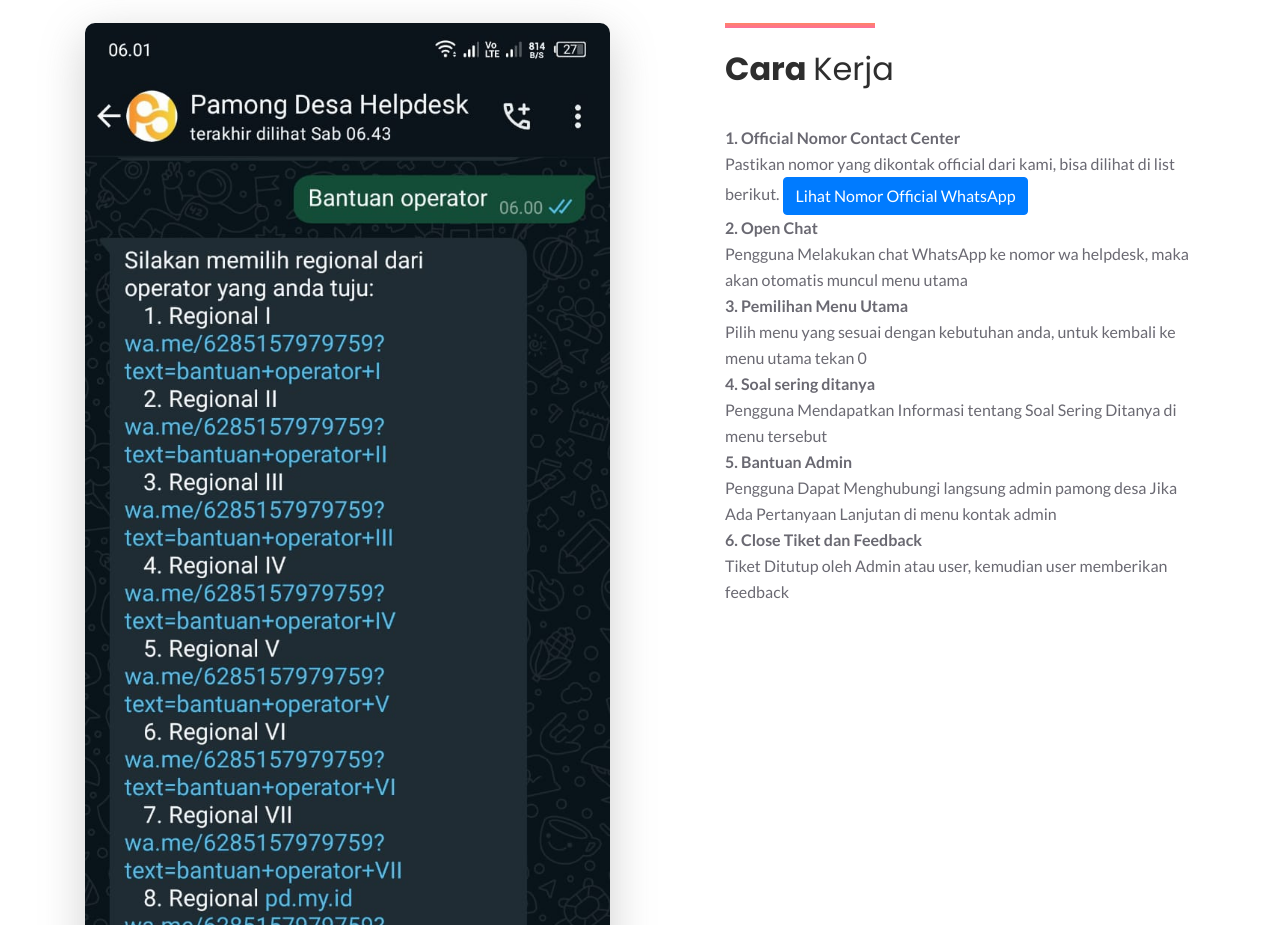
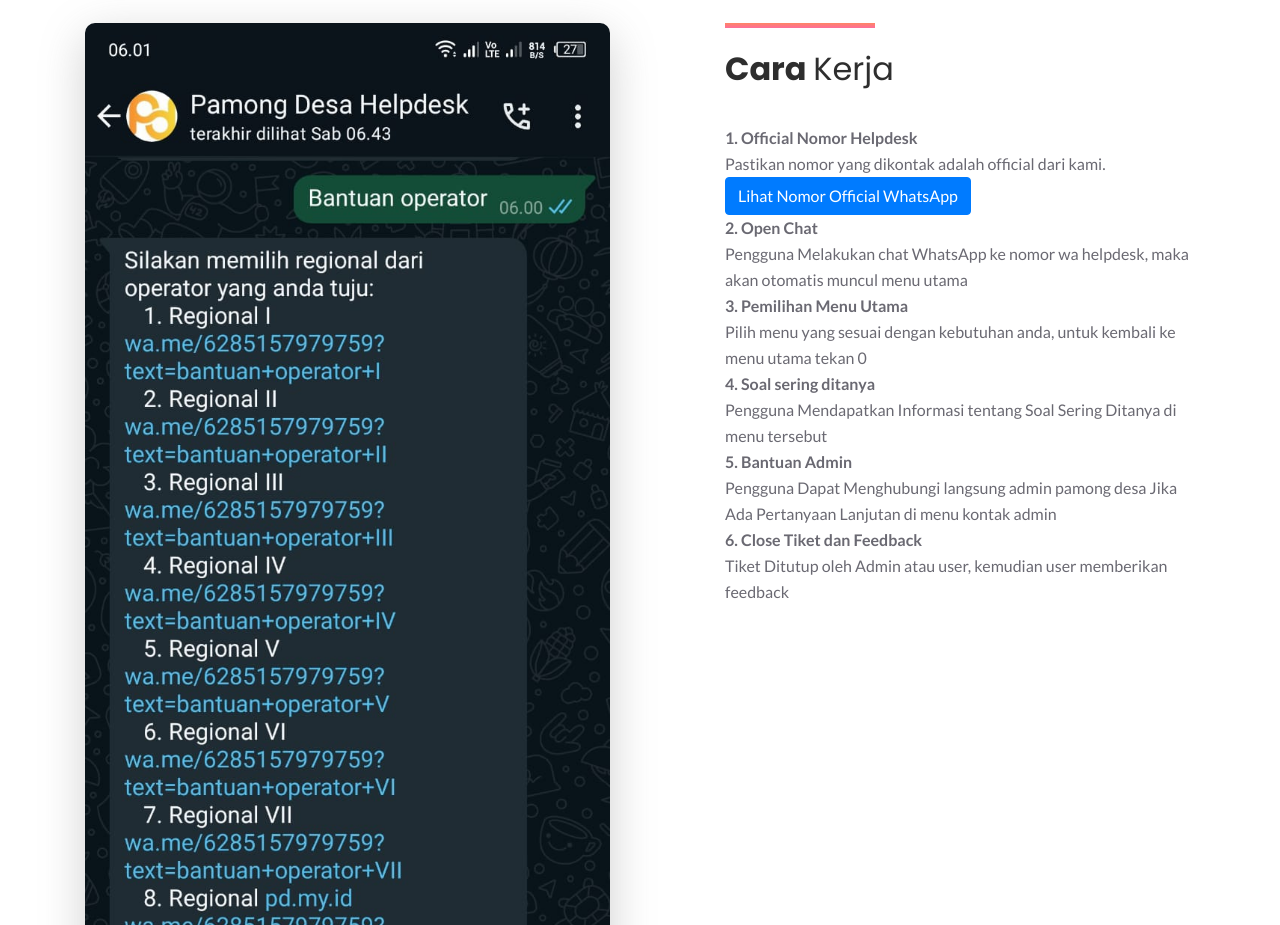
Before and after one commit to pamongdesakemendagri/pamongdesakemendagri.github.io, a plain HTML site: page index.html in a window 1280 px wide. Shown: the part 1960-2885 px from the top of the page. Drawn offline with Linux system fonts and the light colour scheme; files whose address does not match are found by name.

Commit message:
list nomor

```diff
--- a/index.html
+++ b/index.html
@@ -245,8 +245,8 @@
                                 <h3 class="title">Cara <span> Kerja</span></h3>
                             </div> <!-- section title -->
                             <p class="text">
-                                <strong>1. Official Nomor Contact Center</strong><br />
-                                Pastikan nomor yang dikontak official dari kami, bisa dilihat di list berikut.
+                                <strong>1. Official Nomor Helpdesk</strong><br />
+                                Pastikan nomor yang dikontak adalah official dari kami.<br />
                                 <button type="button" class="btn btn-primary" data-toggle="modal" data-target="#whatsappModal">
                                     Lihat Nomor Official WhatsApp
                                 </button>
```
